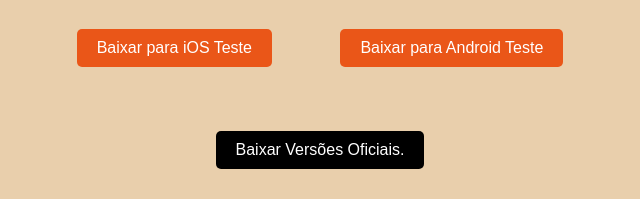
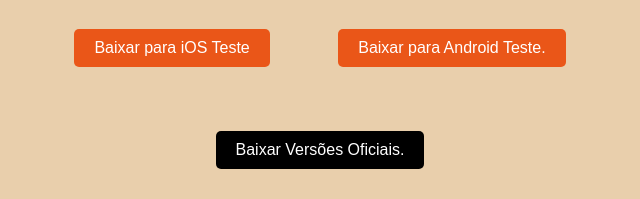
Before and after one commit to RomuloKennedy/pjesite, a plain HTML site: page homologacao.html in a window 1280 px wide. Shown: the part 277-476 px from the top of the page, 320-960 px from the left. Drawn offline with Linux system fonts and the light colour scheme.

Commit message:
Update homologacao.html

```diff
--- a/homologacao.html
+++ b/homologacao.html
@@ -15,7 +15,7 @@
 
 		<div>
 			<a href="itms-services://?action=download-manifest&url=./manifest_test.plist" class="download-button">Baixar para iOS Teste</a>
-			<a href="./Pje2_Mobile_test.apk" class="download-button">Baixar para Android Teste</a>
+			<a href="./Pje2_Mobile_test.apk" class="download-button">Baixar para Android Teste.</a>
 		</div>
 
 		<a href="./index.html" class="button download-button">Baixar Versões Oficiais.</a>
```
